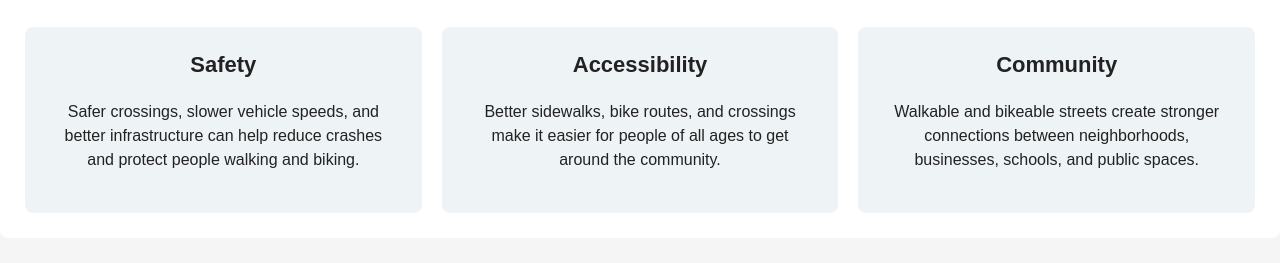
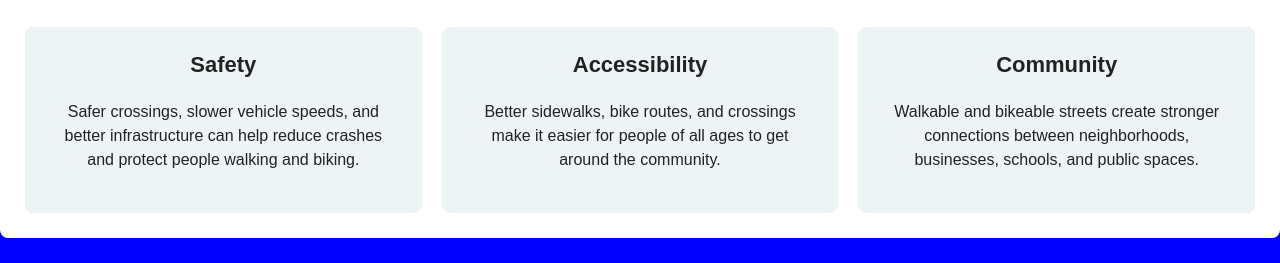
Before and after one commit to artyomzhakov/tahoe-street-safety, a plain HTML site: page index.html in a window 1280 px wide. Shown: the part 595-858 px from the top of the page. Drawn offline with Linux system fonts and the light colour scheme.

Commit message:
Add files via upload

```diff
--- a/styles.css
+++ b/styles.css
@@ -524,3 +524,6 @@ section {
         background-color: red !important;
     }
 }
+body {
+    background-color: blue !important;
+}
```
